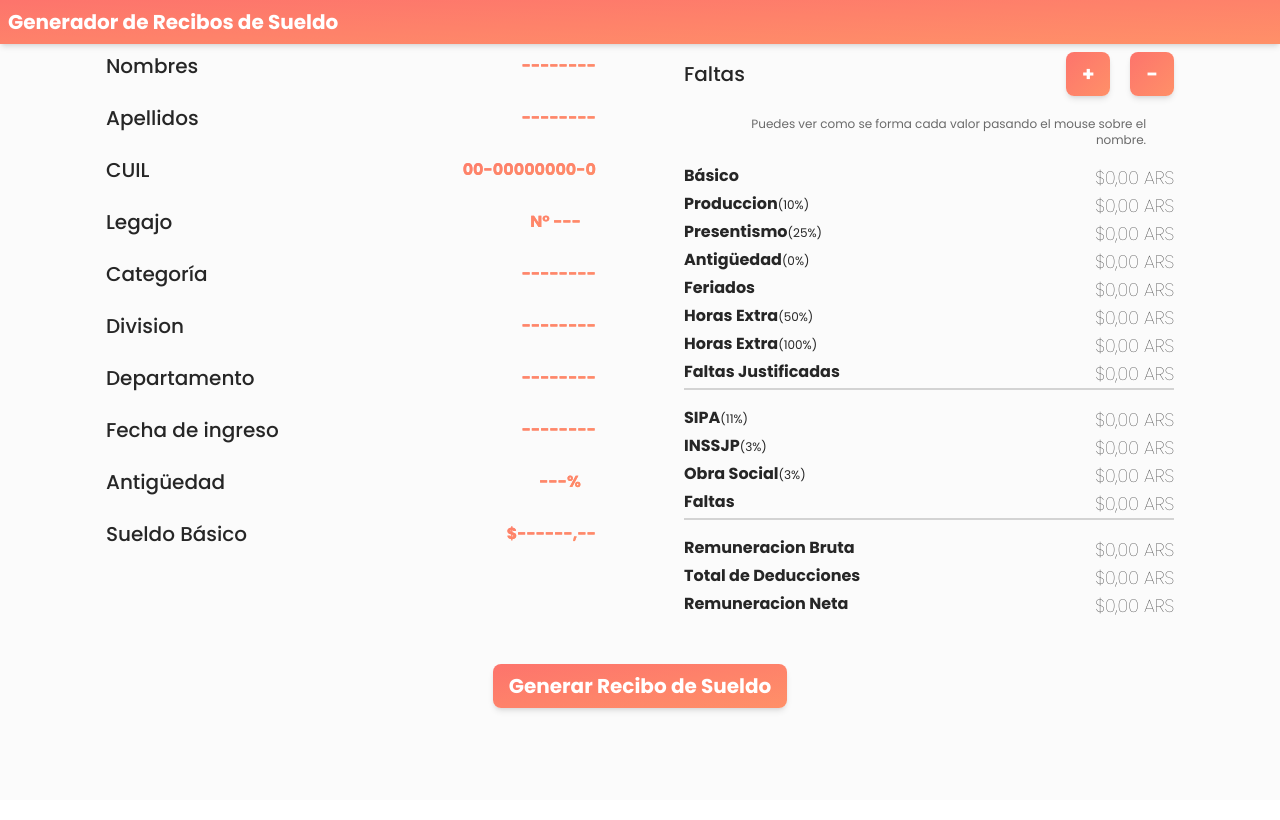
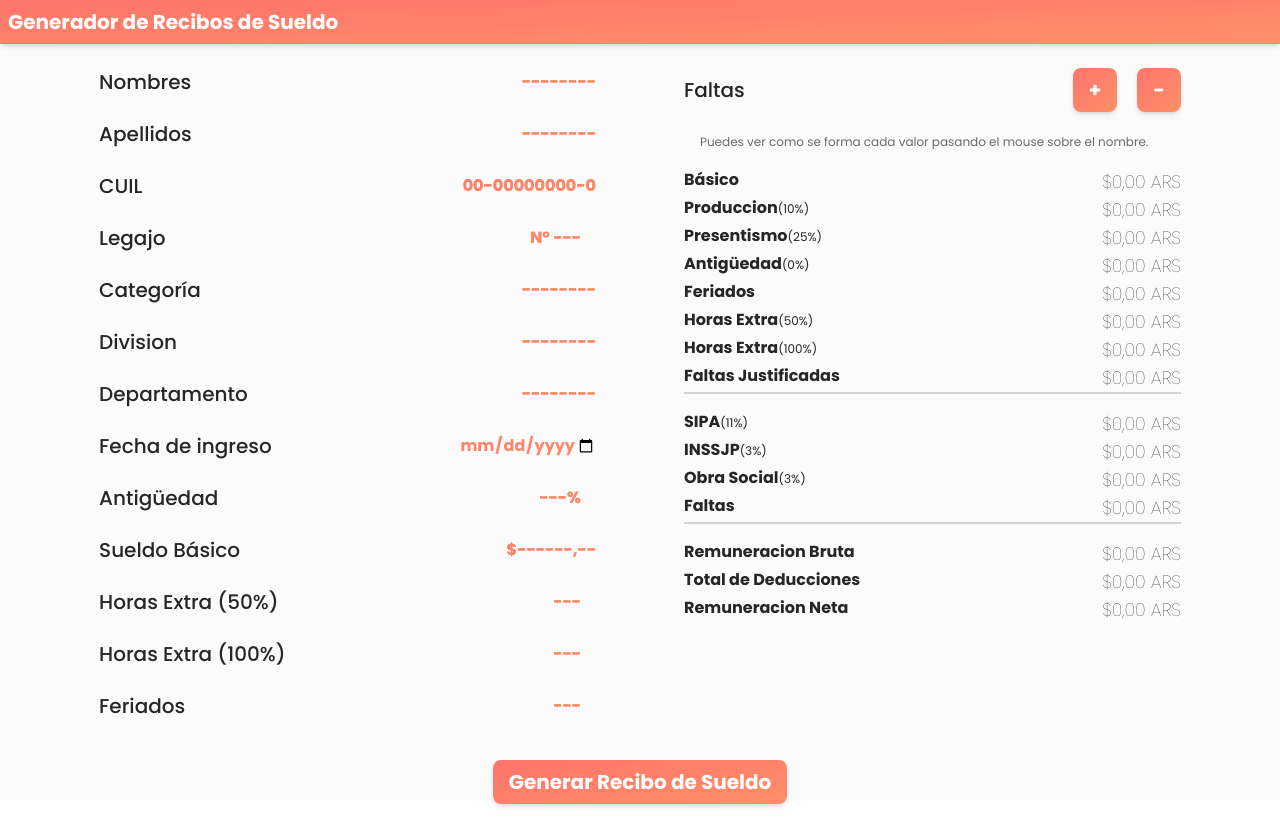
Before and after one commit to FutrykFabricio/paycheck-generator, a React (Create React App) app: page / in a window 1280 px wide. Built offline with nearby package versions, Linux system fonts and the light colour scheme; some icons are missing.

Commit message:
feat: Add fields and functionality

```diff
--- a/src/App.tsx
+++ b/src/App.tsx
@@ -3,35 +3,85 @@ import Button from "./components/Base/Button";
 import Input from "./components/Base/Input";
 import Header from "./components/Header";
 import Results from "./components/Results";
+import usePaycheck from "./hooks/usePaycheck";
 
 const App = () => {
+  const { onDataChange, onPaymentChange } = usePaycheck();
+
   return (
     <div className="h-screen w-screen bg-[#FBFBFB] font-poppins">
       <Header />
-      <div className="flex w-full flex-col items-center gap-5">
+      <div className="flex w-full flex-col items-center gap-8 py-4">
         <div className="flex flex-col gap-10 md:flex-row">
           <div className="flex w-screen flex-col gap-6 p-2 px-6 md:w-full">
-            <Input label="Nombres" />
-            <Input label="Apellidos" />
-            <Input label="CUIL" placeholder="00-00000000-0" />
+            <Input label="Nombres" name="names" onChange={onDataChange} />
+            <Input label="Apellidos" name="surnames" onChange={onDataChange} />
+            <Input
+              label="CUIL"
+              placeholder="00-00000000-0"
+              name="cuil"
+              onChange={onDataChange}
+            />
             <Input
               label="Legajo"
               min={1}
               placeholder="N° ---"
               type={"number"}
+              name="file"
+              onChange={onDataChange}
             />
-            <Input label="Categoría" />
-            <Input label="Division" />
-            <Input label="Departamento" />
-            <Input label="Fecha de ingreso" />
+            <Input label="Categoría" name="category" onChange={onDataChange} />
+            <Input label="Division" name="division" onChange={onDataChange} />
+            <Input
+              label="Departamento"
+              name="departament"
+              onChange={onDataChange}
+            />
+            <Input
+              label="Fecha de ingreso"
+              name="entryDate"
+              type={"date"}
+              onChange={onPaymentChange}
+            />
             <Input
               label="Antigüedad"
               placeholder="---%"
               min={0}
               step={0.1}
               type={"number"}
+              name="seniority"
+              onChange={onPaymentChange}
             />
-            <Input label="Sueldo Básico" placeholder="$------,--" />
+            <Input
+              label="Sueldo Básico"
+              placeholder="$------,--"
+              name="wage"
+              onChange={onPaymentChange}
+            />
+            <Input
+              label="Horas Extra (50%)"
+              placeholder="---"
+              name="extraHalf"
+              min={0}
+              type={"number"}
+              onChange={onPaymentChange}
+            />
+            <Input
+              label="Horas Extra (100%)"
+              placeholder="---"
+              name="extraFull"
+              min={0}
+              type={"number"}
+              onChange={onPaymentChange}
+            />
+            <Input
+              label="Feriados"
+              placeholder="---"
+              name="holidays"
+              min={0}
+              type={"number"}
+              onChange={onPaymentChange}
+            />
           </div>
           <div className="flex w-screen flex-col gap-5 p-2  px-6 md:w-full">
             <Absence />
```
